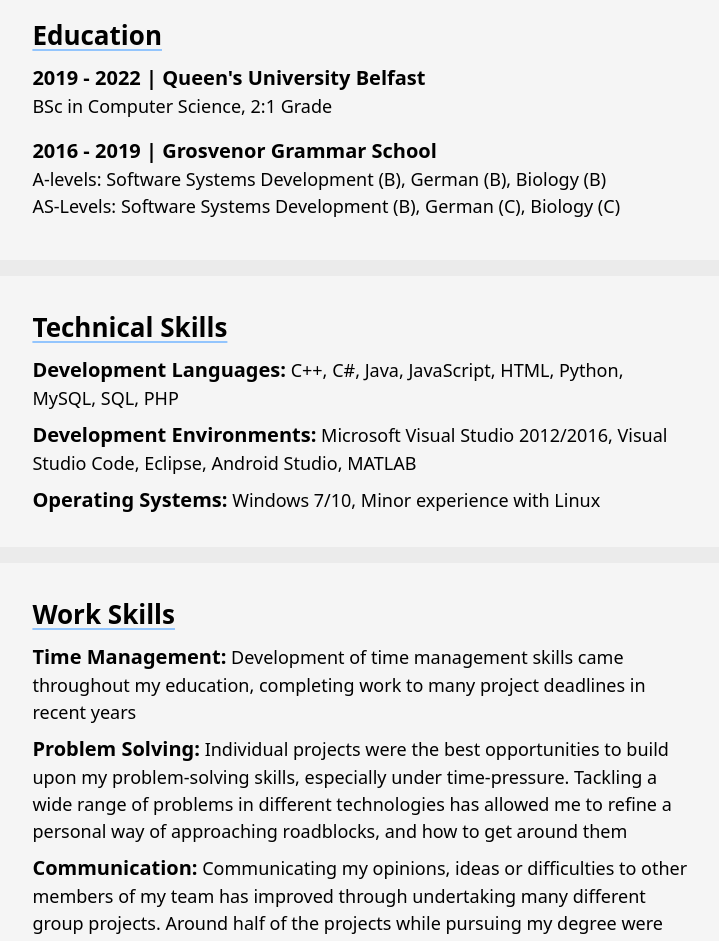
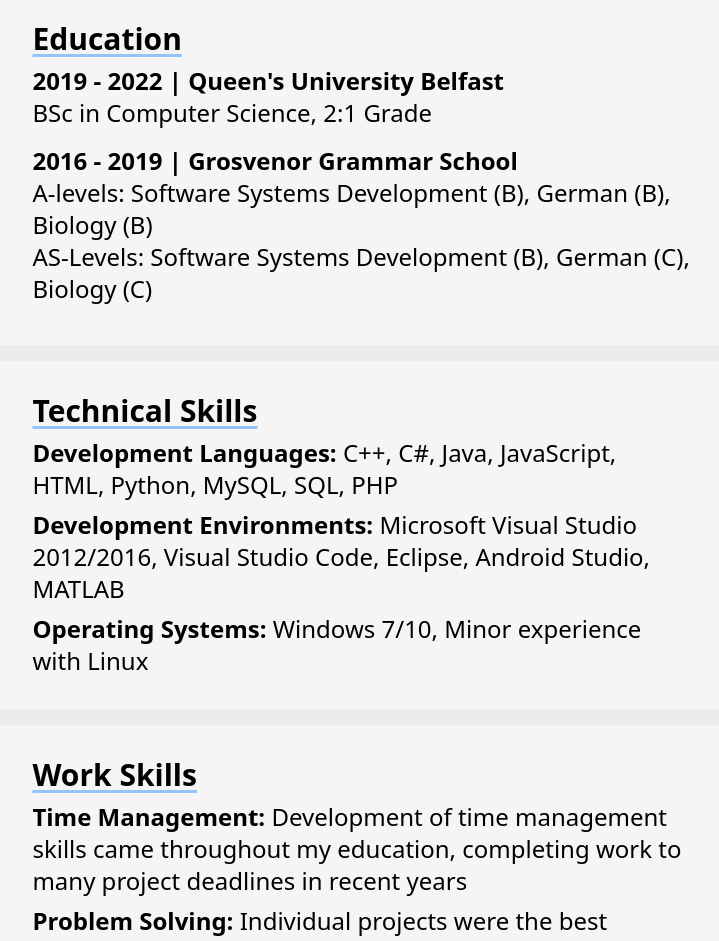
Before and after one commit to dvidbowman/dbowonline, a Next.js app: page /cv in a window 1280 px wide. Shown: the part 600-1541 px from the top of the page, without its empty margins (278-997 px from the left). Built offline with nearby package versions, Linux system fonts and the light colour scheme.

Commit message:
cv styling, improved margins

```diff
--- a/src/pages/aboutme.tsx
+++ b/src/pages/aboutme.tsx
@@ -36,11 +36,13 @@ const AboutMe: NextPage = () => {
               />
             </div>
           </div>
-          <div className="pt-6 md:pt-12">
-            <p className="text-center text-2xl font-light md:text-left md:text-4xl">
+          <div className="pt-6 text-center text-2xl font-light md:pt-12 md:text-left md:text-4xl">
+            <p className="pb-4">
               I'm a 22-year-old computer science graduate from Belfast, Northern
-              Ireland <br />I love learning new things, which extends to
-              everything that I do
+              Ireland
+            </p>
+            <p>
+              I love learning new things, which extends to everything that I do
             </p>
           </div>
           <div className="py-12 text-xl font-light md:text-2xl">
@@ -62,7 +64,7 @@ const AboutMe: NextPage = () => {
                 <span className="italic">exactly</span> where I wanted to end
                 up...
               </p>
-              <div className="flex flex-col items-center justify-between pt-4 md:flex-row lg:pt-12">
+              <div className="flex flex-col items-center pt-4 md:pt-8 lg:flex-row lg:pt-12">
                 <Image
                   src={coursework}
                   alt="coursework"
@@ -70,9 +72,9 @@ const AboutMe: NextPage = () => {
                   height="380"
                   className="md:mx-[10%]"
                 />
-                <p className="pb-6 pt-4 text-center text-xl italic md:mx-[10%] md:pt-0 md:text-left">
-                  one of the forms in my A-Level Coursework - can you <br />
-                  tell I like blue and grey?
+                <p className="pb-6 pt-4 text-center text-xl italic md:text-left">
+                  one of the forms in my A-Level Coursework - can you tell I
+                  like blue and grey?
                 </p>
               </div>
               <p className="pt-8">
--- a/src/pages/cv.tsx
+++ b/src/pages/cv.tsx
@@ -7,7 +7,7 @@ const MyCV: NextPage = () => {
       <Head>
         <title>cv - david.</title>
       </Head>
-      <main className="mx-12 flex min-h-screen flex-col md:mx-24">
+      <main className="mx-12 flex min-h-screen flex-col lg:mx-24">
         <section className="border-b border-zinc-800">
           <div className="pb-8 pt-0 md:py-16">
             <h1 className="text-center text-5xl font-bold text-zinc-800 md:text-left">
@@ -15,14 +15,14 @@ const MyCV: NextPage = () => {
             </h1>
           </div>
         </section>
-        <section className="my-12 mt-10 px-4 md:mt-16">
+        <section className="my-12 mt-10 text-xl font-light md:mt-16 md:px-4 md:text-2xl">
           <div className="h-full w-full">
             <div className="m-auto mb-4 w-[90%] bg-[#f5f5f5] md:w-[70%]">
               <div className="h-full w-full px-10 py-8">
-                <h1 className="text-[26px] font-bold underline decoration-blue-300 underline-offset-4">
+                <h1 className="text-2xl font-bold underline decoration-blue-300 underline-offset-4 md:text-3xl">
                   Profile
                 </h1>
-                <p className="pt-2 text-[20px]">
+                <p className="pt-2">
                   Recent Computer Science graduate with a wide array of
                   experience spanning multiple different programming languages,
                   methodologies and technologies. Currently searching for
@@ -33,20 +33,18 @@ const MyCV: NextPage = () => {
 
             <div className="m-auto mb-4 w-[90%] bg-[#f5f5f5] md:w-[70%]">
               <div className="h-full w-full px-10 py-8">
-                <h1 className="text-[26px] font-bold underline decoration-blue-300 underline-offset-4">
+                <h1 className="text-2xl font-bold underline decoration-blue-300 underline-offset-4 md:text-3xl">
                   Education
                 </h1>
-                <p className="pt-2 text-[20px] font-semibold">
+                <p className="pt-2 font-semibold">
                   2019 - 2022 | Queen's University Belfast
                 </p>
-                <p className="pb-2 text-[18px]">
-                  BSc in Computer Science, 2:1 Grade
-                </p>
+                <p className="pb-2">BSc in Computer Science, 2:1 Grade</p>
 
-                <p className="pt-2 text-[20px] font-semibold">
+                <p className="pt-2 font-semibold">
                   2016 - 2019 | Grosvenor Grammar School
                 </p>
-                <p className="pb-2 text-[18px]">
+                <p className="pb-2">
                   A-levels: Software Systems Development (B), German (B),
                   Biology (B)
                   <br />
@@ -58,26 +56,24 @@ const MyCV: NextPage = () => {
 
             <div className="m-auto mb-4 w-[90%] bg-[#f5f5f5] md:w-[70%]">
               <div className="h-full w-full px-10 py-8">
-                <h1 className="text-[26px] font-bold underline decoration-blue-300 underline-offset-4">
+                <h1 className="text-2xl font-bold underline decoration-blue-300 underline-offset-4 md:text-3xl">
                   Technical Skills
                 </h1>
-                <p className="pt-2 text-[18px]">
-                  <span className="pt-2 text-[20px] font-semibold">
+                <p className="pt-2">
+                  <span className="pt-2 font-semibold">
                     Development Languages:
                   </span>{" "}
                   C++, C#, Java, JavaScript, HTML, Python, MySQL, SQL, PHP
                 </p>
-                <p className="pt-2 text-[18px]">
-                  <span className="pt-2 text-[20px] font-semibold">
+                <p className="pt-2">
+                  <span className="pt-2 font-semibold">
                     Development Environments:
                   </span>{" "}
                   Microsoft Visual Studio 2012/2016, Visual Studio Code,
                   Eclipse, Android Studio, MATLAB
                 </p>
-                <p className="pt-2 text-[18px]">
-                  <span className="pt-2 text-[20px] font-semibold">
-                    Operating Systems:
-                  </span>{" "}
+                <p className="pt-2">
+                  <span className="pt-2 font-semibold">Operating Systems:</span>{" "}
                   Windows 7/10, Minor experience with Linux
                 </p>
               </div>
@@ -85,31 +81,25 @@ const MyCV: NextPage = () => {
 
             <div className="m-auto mb-4 w-[90%] bg-[#f5f5f5] md:w-[70%]">
               <div className="h-full w-full px-10 py-8">
-                <h1 className="text-[26px] font-bold underline decoration-blue-300 underline-offset-4">
+                <h1 className="text-2xl font-bold underline decoration-blue-300 underline-offset-4 md:text-3xl">
                   Work Skills
                 </h1>
-                <p className="pt-2 text-[18px]">
-                  <span className="pt-2 text-[20px] font-semibold">
-                    Time Management:
-                  </span>{" "}
+                <p className="pt-2">
+                  <span className="pt-2 font-semibold">Time Management:</span>{" "}
                   Development of time management skills came throughout my
                   education, completing work to many project deadlines in recent
                   years
                 </p>
-                <p className="pt-2 text-[18px]">
-                  <span className="pt-2 text-[20px] font-semibold">
-                    Problem Solving:
-                  </span>{" "}
+                <p className="pt-2">
+                  <span className="pt-2 font-semibold">Problem Solving:</span>{" "}
                   Individual projects were the best opportunities to build upon
                   my problem-solving skills, especially under time-pressure.
                   Tackling a wide range of problems in different technologies
                   has allowed me to refine a personal way of approaching
                   roadblocks, and how to get around them
                 </p>
-                <p className="pt-2 text-[18px]">
-                  <span className="pt-2 text-[20px] font-semibold">
-                    Communication:
-                  </span>{" "}
+                <p className="pt-2">
+                  <span className="pt-2 font-semibold">Communication:</span>{" "}
                   Communicating my opinions, ideas or difficulties to other
                   members of my team has improved through undertaking many
                   different group projects. Around half of the projects while
--- a/src/pages/index.tsx
+++ b/src/pages/index.tsx
@@ -94,7 +94,7 @@ export default function Home() {
                     </h1>
                     <p className="pt-3 text-slight-off-white">
                       I built this website myself using Next.js, Tailwind CSS
-                      and TypeScript.
+                      and TypeScript
                     </p>
                   </div>
                 </Link>
--- a/src/pages/projects.tsx
+++ b/src/pages/projects.tsx
@@ -8,15 +8,15 @@ const MyProjects: NextPage = () => {
       <Head>
         <title>projects - david.</title>
       </Head>
-      <main className="flex min-h-screen flex-col">
-        <section className="mx-24 border-b border-zinc-800">
+      <main className="mx-12 flex min-h-screen flex-col md:mx-24">
+        <section className="border-b border-zinc-800">
           <div className="pb-8 pt-0 md:py-16">
             <h1 className="text-center text-5xl font-bold text-zinc-800 md:text-left">
               my projects
             </h1>
           </div>
         </section>
-        <section className="mx-20 md:mx-40">
+        <section className="">
           <div className="my-4 px-16 pb-8 pt-16">
             <Link href="/projects/dissertation">
               <h1 className="pb-4 text-3xl text-zinc-800 underline decoration-blue-300 underline-offset-4 hover:text-blue-300 md:text-4xl">
```
